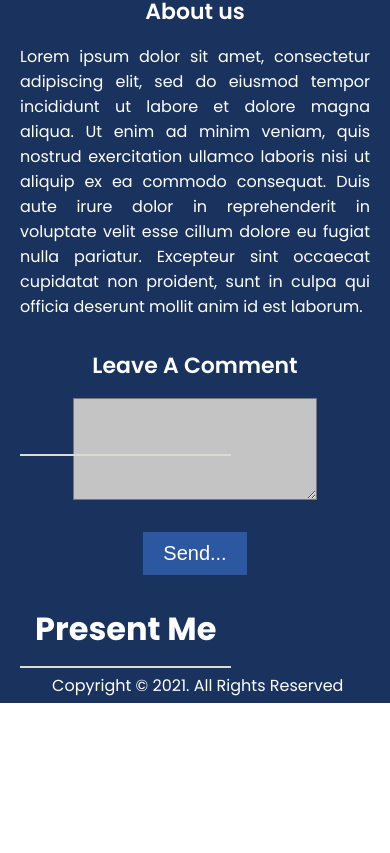
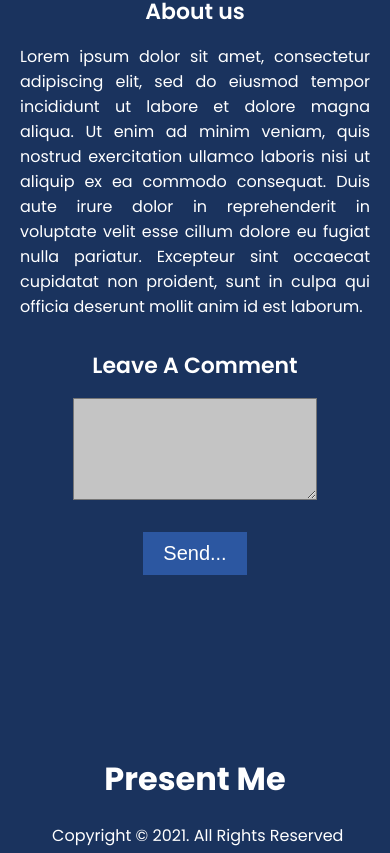
Before and after one commit to AbdulrhmanSoukarie/Present-Me-Front-End, a React (Create React App) app: page / in a window 390 px wide. Shown: the part 3827-4680 px from the top of the page. Before the commit the page ends 4530 px from the top, so only its background shows below. Built offline with nearby package versions, Linux system fonts and the light colour scheme; a web font is replaced by a local one.

Commit message:
responsive

```diff
--- a/src/components/UniqueFeatures/UniqueFeatures.css
+++ b/src/components/UniqueFeatures/UniqueFeatures.css
@@ -23,7 +23,6 @@
   transition-duration: 500ms;
   transition-timing-function: ease-in-out;
   text-align: center;
-
 }
 
 .unique-featureBox:hover {
@@ -39,16 +38,6 @@
   transform: scale(3);
   margin: 25px;
   flex: 0.2;
-
-
- }
-
-
- h1 {
-   display: inline;
-   padding: 15px;
-   border-top: 2px solid #dadbd3;
-   border-bottom: 2px solid  #dadbd3;
 }
 
 .h1-container {
@@ -59,9 +48,7 @@
   justify-content: center;
 }
 
- .commonfeaturebox{
+.commonfeaturebox {
   display: flex;
   width: 280px;
-
-
 }
```
Lines whose indentation alone changed are shown as unchanged.
